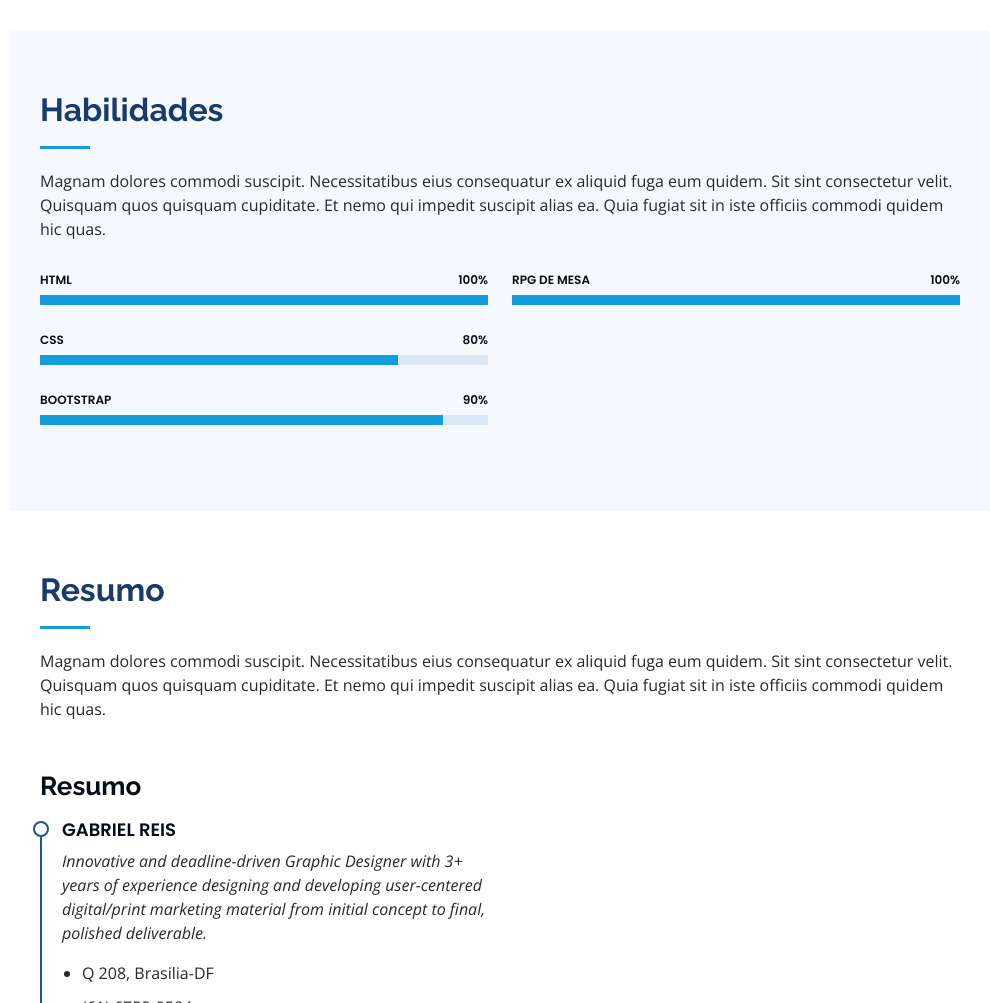
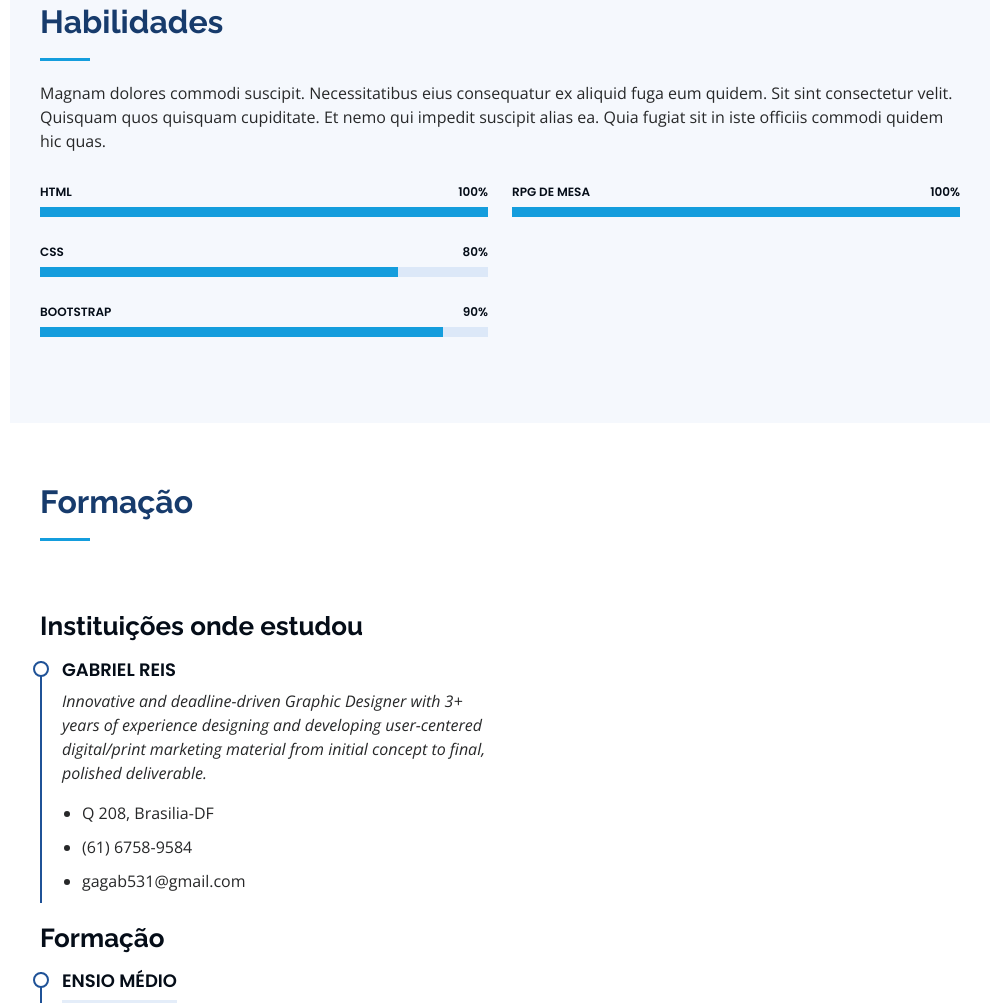
Before and after one commit to gabriel4712/portifolio, a plain HTML site: page index.html in a window 1280 px wide. Shown: the part 1469-2472 px from the top of the page, without its empty margins (290-1280 px from the left). Drawn offline with nearby package versions, Linux system fonts and the light colour scheme.

Commit message:
atualização da secção sobre

```diff
--- a/index.html
+++ b/index.html
@@ -86,8 +86,6 @@
 
         <div class="section-title">
           <h2>Sobre</h2>
-          <p>Magnam dolores commodi suscipit. Necessitatibus eius consequatur ex aliquid fuga eum quidem. Sit sint consectetur velit. Quisquam quos quisquam cupiditate. Et nemo qui impedit suscipit alias ea. Quia fugiat sit in iste officiis commodi quidem hic quas.</p>
-        </div>
 
         <div class="row">
           <div class="col-lg-4" data-aos="fade-right">
@@ -182,13 +180,13 @@
       <div class="container">
 
         <div class="section-title">
-          <h2>Resumo</h2>
-          <p>Magnam dolores commodi suscipit. Necessitatibus eius consequatur ex aliquid fuga eum quidem. Sit sint consectetur velit. Quisquam quos quisquam cupiditate. Et nemo qui impedit suscipit alias ea. Quia fugiat sit in iste officiis commodi quidem hic quas.</p>
+          <h2>Formação</h2>
+
         </div>
 
         <div class="row">
           <div class="col-lg-6" data-aos="fade-up">
-            <h3 class="resume-title">Resumo</h3>
+            <h3 class="resume-title">Instituições onde estudou</h3>
             <div class="resume-item pb-0">
               <h4>Gabriel Reis</h4>
               <p><em>Innovative and deadline-driven Graphic Designer with 3+ years of experience designing and developing user-centered digital/print marketing material from initial concept to final, polished deliverable.</em></p>
```
